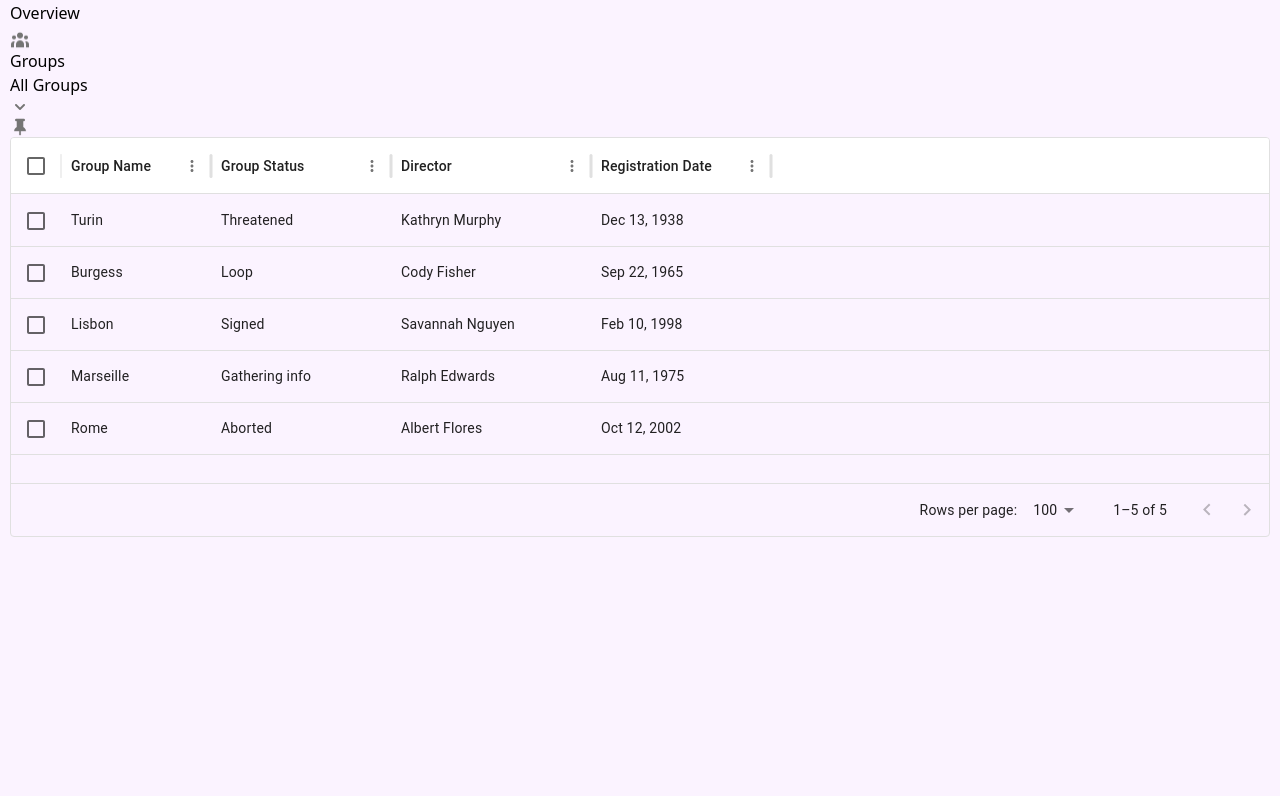
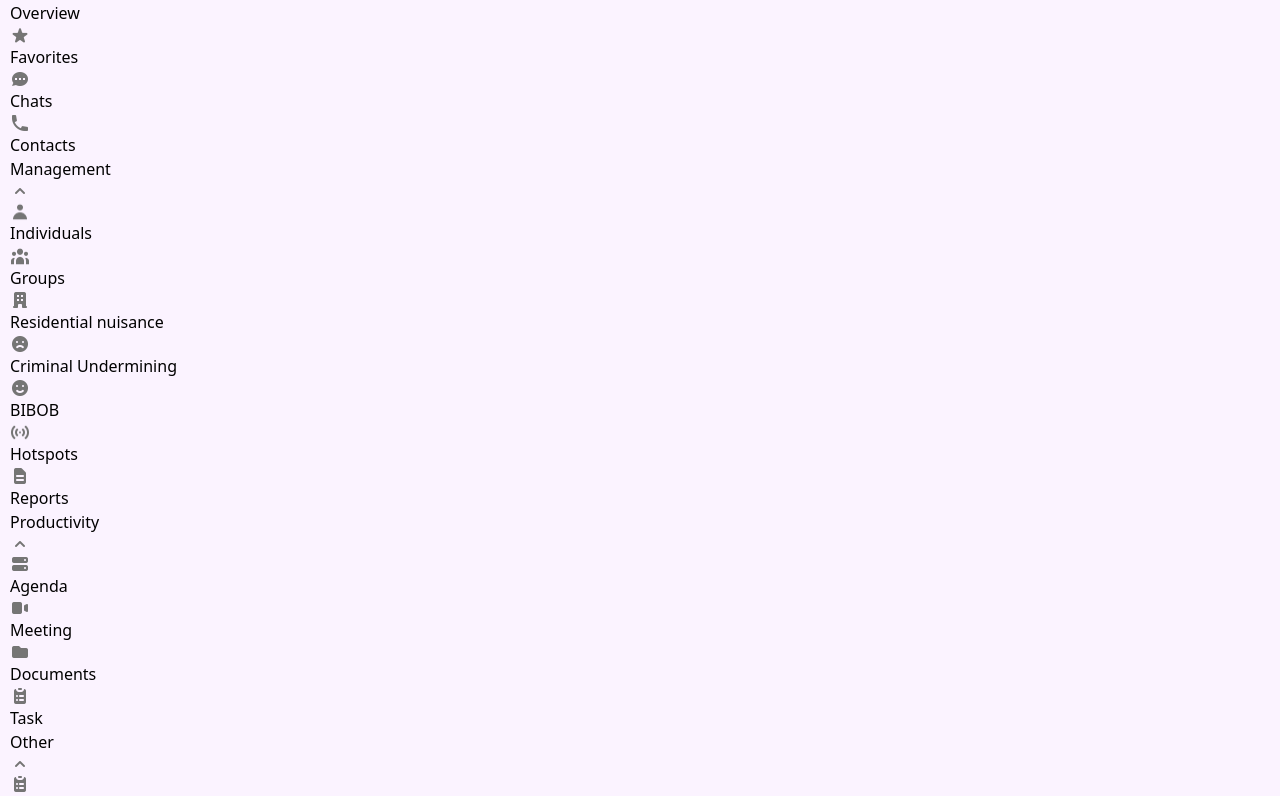
Before and after one commit to Mausoomi/DashBoard_Next.js, a Next.js app: page / in a window 1280 px wide. Shown: the part 484-1280 px from the top of the page. Before the commit the page ends 1031 px from the top, so only its background shows below. Built offline with nearby package versions, Linux system fonts and the light colour scheme.

Commit message:
first commit6

```diff
--- a/src/app/NavBar.tsx
+++ b/src/app/NavBar.tsx
@@ -13,13 +13,13 @@ import profile from "../../public/image 1.png";
 import maximizer from "../../public/icons/maximize-4.png";
 import { FaPlus } from "react-icons/fa6";
 import dashboard from "../../public/icons/view-grid.png";
-// import Groups from "../../public/icons/user-group.png";
-// import Individuals from "../../public/icons/user.png";
-// import Hotspots from "../../public/icons/status-online.png";
-// import AdvancedSearch from "../../public/icons/document-search.svg";
-// import Language from "../../public/icons/globe-alt.png";
-// import Setting from "../../public/icons/cog.png";
-// import logOut from "../../public/icons/logout.png";
+import Groups from "../../public/icons/user-group.png";
+import Individuals from "../../public/icons/user.png";
+import Hotspots from "../../public/icons/status-online.png";
+import AdvancedSearch from "../../public/icons/document-search.svg";
+import Language from "../../public/icons/globe-alt.png";
+import Setting from "../../public/icons/cog.png";
+import logOut from "../../public/icons/logout.png";
 import menu from "../../public/icons/menu.png";
 
 type DropDownItem = {
@@ -37,50 +37,50 @@ function NavBar() {
       icon: <Image src={dashboard} alt="All" width={20} height={20} />,
       link: "",
     },
-    // {
-    //   item: "Groups",
-    //   icon: Groups,
-    //   link: "",
-    // },
-    // {
-    //   item: "Individuals",
-    //   icon: Individuals,
-    //   link: "",
-    // },
-    // {
-    //   item: "Hotspots",
-    //   icon: Hotspots,
-    //   link: "",
-    // },
-    // {
-    //   item: "Advanced Search",
-    //   icon: AdvancedSearch,
-    //   link: "",
-    // },
+    {
+      item: "Groups",
+      icon:  <Image src={Groups} alt="All" width={20} height={20} />,
+      link: "",
+    },
+    {
+      item: "Individuals",
+      icon:  <Image src={Individuals} alt="All" width={20} height={20} />,
+      link: "",
+    },
+    {
+      item: "Hotspots",
+      icon:  <Image src={Hotspots} alt="All" width={20} height={20} />,
+      link: "",
+    },
+    {
+      item: "Advanced Search",
+      icon:  <Image src={AdvancedSearch} alt="All" width={20} height={20} />,
+      link: "",
+    },
   ];
 
-  // const ProfileDetailDropDown: DropDownItem[] = [
-  //   {
-  //     item: "Full screen",
-  //     icon: maximizer,
-  //     link: "",
-  //   },
-  //   {
-  //     item: "Account",
-  //     icon: Individuals,
-  //     link: "",
-  //   },
-  //   {
-  //     item: "Language: English",
-  //     icon: Language,
-  //     link: "",
-  //   },
-  //   {
-  //     item: "Settings",
-  //     icon: Setting,
-  //     link: "",
-  //   },
-  // ];
+  const ProfileDetailDropDown: DropDownItem[] = [
+    {
+      item: "Full screen",
+      icon: <Image src={maximizer} alt="All" width={20} height={20} />,
+      link: "",
+    },
+    {
+      item: "Account",
+      icon: <Image src={Individuals} alt="All" width={20} height={20} />,
+      link: "",
+    },
+    {
+      item: "Language: English",
+      icon: <Image src={Language} alt="All" width={20} height={20} />,
+      link: "",
+    },
+    {
+      item: "Settings",
+      icon: <Image src={Setting} alt="All" width={20} height={20} />,
+      link: "",
+    },
+  ];
 
   const handleAllDropDown = () => {
     setAllDropDown(!allDropDown);
@@ -191,7 +191,7 @@ function NavBar() {
                   <IoIosArrowDown />
                 </button>
               </div>
-              {/* {ProfileDropDown ? (
+              {ProfileDropDown ? (
                 <ul className="absolute right-0 z-10 mt-2 w-64 origin-top-right divide-y divide-gray-100 rounded-md bg-white shadow-lg ring-1 ring-black/5 focus:outline-none">
                   <li className="flex px-4 py-3 text-sm text-gray-700 gap-3">
                     <Image
@@ -218,12 +218,9 @@ function NavBar() {
                       className="flex px-4 py-3 text-sm text-gray-700 gap-3"
                       key={index}
                     >
-                      <Image
-                        src={item.icon}
-                        alt={item.item}
-                        width={20}
-                        height={20}
-                      />
+                     <div>
+                      {item.icon}
+                     </div>
                       <p>{item.item}</p>
                     </li>
                   ))}
@@ -234,7 +231,7 @@ function NavBar() {
                 </ul>
               ) : (
                 ""
-              )} */}
+              )}
             </div>
           </div>
         </div>
--- a/src/app/SideBar.tsx
+++ b/src/app/SideBar.tsx
@@ -8,20 +8,20 @@ import { useState } from "react";
 import arrowUp from "../../public/icons/Arrow-up.png";
 import arrowDown from "../../public/icons/Arrow-down.png";
 import Overview from "../../public/icons/view-grid.png";
-// import Favorites from "../../public/icons/star.png";
-// import Chats from "../../public/icons/chat.png";
-// import Contacts from "../../public/icons/phone.png";
-// import Individuals from "../../public/icons/user.png";
-// import Groups from "../../public/icons/user-group.png";
-// import Residential from "../../public/icons/office-building.png";
-// import sad from "../../public/icons/emoji-sad.png";
-// import happy from "../../public/icons/emoji-happy.png";
-// import Hotspots from "../../public/icons/status-online.png";
-// import Report from "../../public/icons/report.png";
-// import Agenda from "../../public/icons/server.png";
-// import Meeting from "../../public/icons/meeting.png";
-// import Documents from "../../public/icons/folder.png";
-// import Task from "../../public/icons/task.png";
+import Favorites from "../../public/icons/star.png";
+import Chats from "../../public/icons/chat.png";
+import Contacts from "../../public/icons/phone.png";
+import Individuals from "../../public/icons/user.png";
+import Groups from "../../public/icons/user-group.png";
+import Residential from "../../public/icons/office-building.png";
+import sad from "../../public/icons/emoji-sad.png";
+import happy from "../../public/icons/emoji-happy.png";
+import Hotspots from "../../public/icons/status-online.png";
+import Report from "../../public/icons/report.png";
+import Agenda from "../../public/icons/server.png";
+import Meeting from "../../public/icons/meeting.png";
+import Documents from "../../public/icons/folder.png";
+import Task from "../../public/icons/task.png";
 
 type SideBarDataItem = {
   item: string;
@@ -50,101 +50,101 @@ function SideBar() {
       data: [
         {
           item: "Overview",
-          icon:  <Image src={Overview} alt="All" width={20} height={20} />,
+          icon: <Image src={Overview} alt="All" width={20} height={20} />,
           link: "",
         },
-        // {
-        //   item: "Favorites",
-        //   icon: Favorites,
-        //   link: "",
-        // },
-        // {
-        //   item: "Chats",
-        //   icon: Chats,
-        //   link: "",
-        // },
-        // {
-        //   item: "Contacts",
-        //   icon: Contacts,
-        //   link: "",
-        // },
+        {
+          item: "Favorites",
+          icon: <Image src={Favorites} alt="All" width={20} height={20} />,
+          link: "",
+        },
+        {
+          item: "Chats",
+          icon: <Image src={Chats} alt="All" width={20} height={20} />,
+          link: "",
+        },
+        {
+          item: "Contacts",
+          icon: <Image src={Contacts} alt="All" width={20} height={20} />,
+          link: "",
+        },
       ],
     },
-    // {
-    //   type: "Management",
-    //   data: [
-    //     {
-    //       item: "Individuals",
-    //       icon: Individuals,
-    //       link: "",
-    //     },
-    //     {
-    //       item: "Groups",
-    //       icon: Groups,
-    //       link: "",
-    //     },
-    //     {
-    //       item: "Residential nuisance",
-    //       icon: Residential,
-    //       link: "",
-    //     },
-    //     {
-    //       item: "Criminal Undermining",
-    //       icon: sad,
-    //       link: "",
-    //     },
-    //     {
-    //       item: "BIBOB",
-    //       icon: happy,
-    //       link: "",
-    //     },
-    //     {
-    //       item: "Hotspots",
-    //       icon: Hotspots,
-    //       link: "",
-    //     },
-    //     {
-    //       item: "Reports",
-    //       icon: Report,
-    //       link: "",
-    //     },
-    //   ],
-    // },
-    // {
-    //   type: "Productivity",
-    //   data: [
-    //     {
-    //       item: "Agenda",
-    //       icon: Agenda,
-    //       link: "",
-    //     },
-    //     {
-    //       item: "Meeting",
-    //       icon: Meeting,
-    //       link: "",
-    //     },
-    //     {
-    //       item: "Documents",
-    //       icon: Documents,
-    //       link: "",
-    //     },
-    //     {
-    //       item: "Task",
-    //       icon: Task,
-    //       link: "",
-    //     },
-    //   ],
-    // },
-    // {
-    //   type: "Other",
-    //   data: [
-    //     {
-    //       item: "All",
-    //       icon: Task,
-    //       link: "",
-    //     },
-    //   ],
-    // },
+    {
+      type: "Management",
+      data: [
+        {
+          item: "Individuals",
+          icon: <Image src={Individuals} alt="All" width={20} height={20} />,
+          link: "",
+        },
+        {
+          item: "Groups",
+          icon: <Image src={Groups} alt="All" width={20} height={20} />,
+          link: "",
+        },
+        {
+          item: "Residential nuisance",
+          icon: <Image src={Residential} alt="All" width={20} height={20} />,
+          link: "",
+        },
+        {
+          item: "Criminal Undermining",
+          icon: <Image src={sad} alt="All" width={20} height={20} />,
+          link: "",
+        },
+        {
+          item: "BIBOB",
+          icon: <Image src={happy} alt="All" width={20} height={20} />,
+          link: "",
+        },
+        {
+          item: "Hotspots",
+          icon: <Image src={Hotspots} alt="All" width={20} height={20} />,
+          link: "",
+        },
+        {
+          item: "Reports",
+          icon: <Image src={Report} alt="All" width={20} height={20} />,
+          link: "",
+        },
+      ],
+    },
+    {
+      type: "Productivity",
+      data: [
+        {
+          item: "Agenda",
+          icon: <Image src={Agenda} alt="All" width={20} height={20} />,
+          link: "",
+        },
+        {
+          item: "Meeting",
+          icon: <Image src={Meeting} alt="All" width={20} height={20} />,
+          link: "",
+        },
+        {
+          item: "Documents",
+          icon: <Image src={Documents} alt="All" width={20} height={20} />,
+          link: "",
+        },
+        {
+          item: "Task",
+          icon: <Image src={Task} alt="All" width={20} height={20} />,
+          link: "",
+        },
+      ],
+    },
+    {
+      type: "Other",
+      data: [
+        {
+          item: "All",
+          icon: <Image src={Task} alt="All" width={20} height={20} />,
+          link: "",
+        },
+      ],
+    },
   ];
   const toggleSection = (section: string) => {
     setExpandedSections((prev) => ({
@@ -182,8 +182,8 @@ function SideBar() {
             <ul
               className={`overflow-hidden transition-all duration-300 ease-in-out`}
               style={{
-                height: expandedSections[section.type]
-                  ? `${section.data.length * 48}px` // Dynamically calculate max-height
+                maxHeight: expandedSections[section.type]
+                  ? `${section.data.length * 80}px` // Dynamically calculate max-height
                   : "0", // Hidden when collapsed
               }}
             >
```
Also changed, not shown: src/app/Components/DropDown.tsx (+18 -18 lines).
